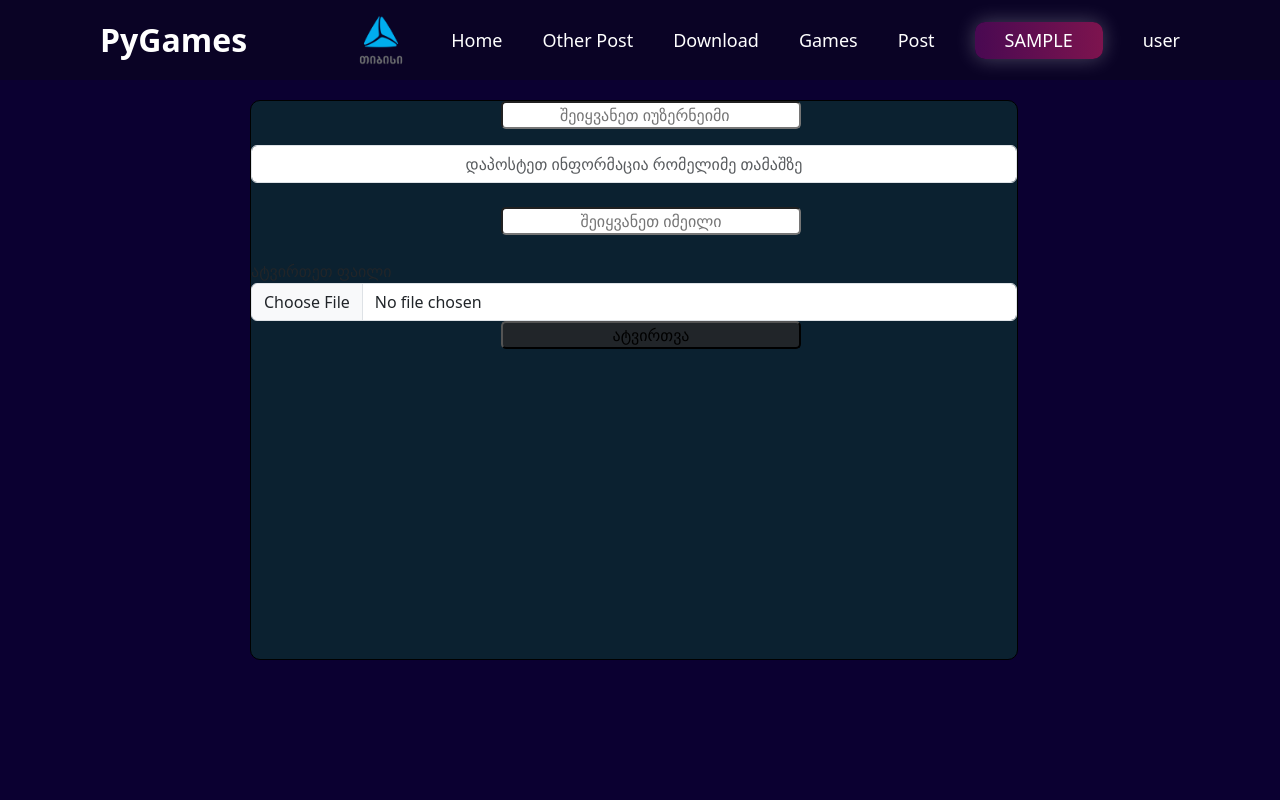
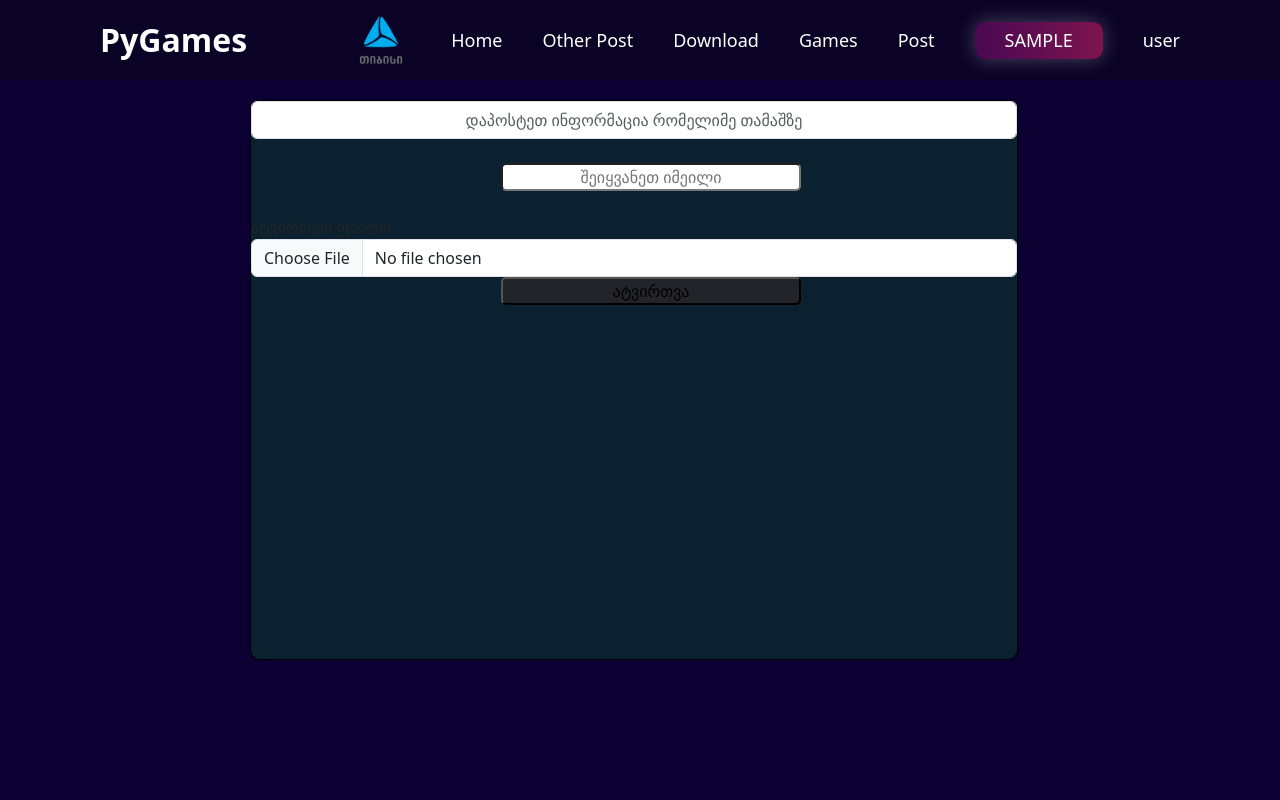
Before and after one commit to Qurcoo/PyGames, a Flask app: page /post in a window 1280 px wide. Run offline with Flask 3, Linux system fonts and the light colour scheme; the visitor is signed in with stand-in values (Sample User, id 1); some libraries are stand-ins or nearby versions; some web fonts are replaced.

Commit message:
Update post.html

```diff
--- a/templates/post.html
+++ b/templates/post.html
@@ -7,7 +7,6 @@
     <form method="POST" enctype="multipart/form-data">
         {{ form.hidden_tag() }}
         <div>
-            {{ form.username(class="userClass mb-3", placeholder="შეიყვანეთ იუზერნეიმი   " ) }}<br>
             {{ form.abtGame(class="form-control text-center h-2", placeholder="დაპოსტეთ ინფორმაცია რომელიმე თამაშზე") }}<br>
             {{ form.email(class="userClass", placeholder="შეიყვანეთ იმეილი") }}<br><br>
             {{ form.File_inp.label }}  {{ form.File_inp(class="form-control") }}
```
